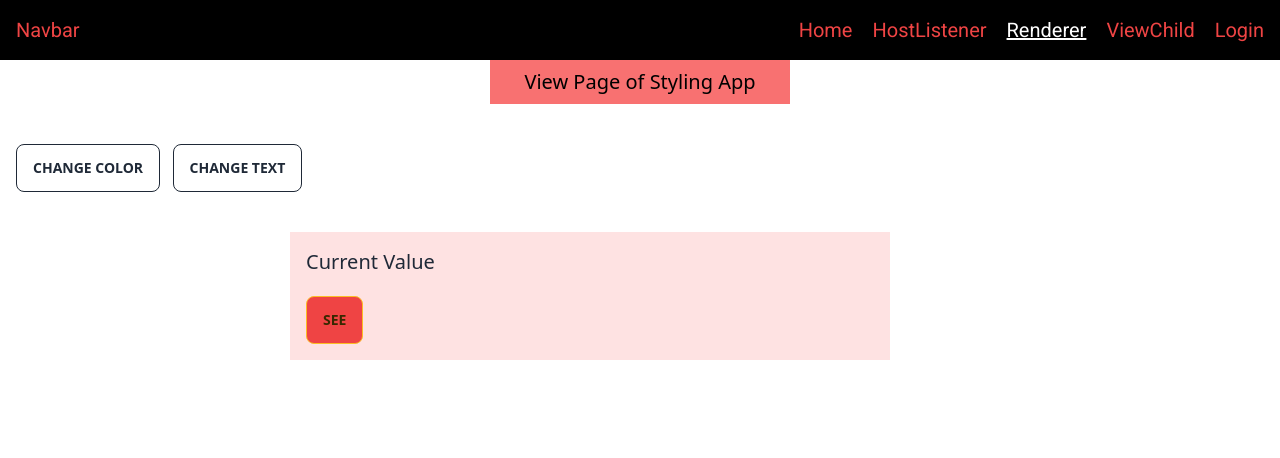
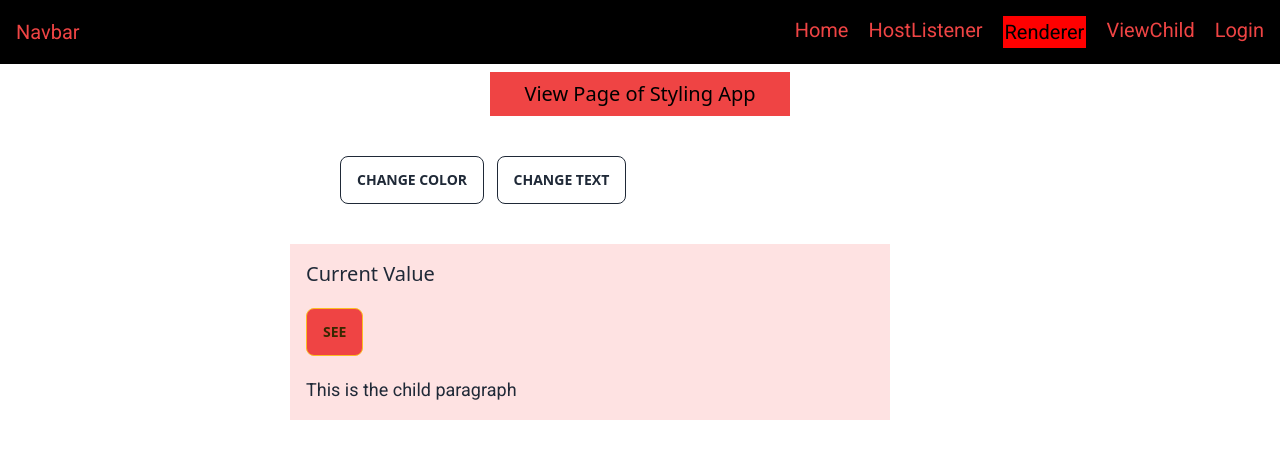
Before and after one commit to 360abhi/AngularHostListener, an Angular app: page /render in a window 1280 px wide. Shown: the top 458 px of the page. Built offline with nearby package versions, Linux system fonts and the light colour scheme.

Commit message:
child content renderer

```diff
--- a/src/app/child/child.component.html
+++ b/src/app/child/child.component.html
@@ -1,5 +1,6 @@
 
 <div class="child w-[600px] flex bg-red-100 p-4 flex-col gap-5 ">
     <p class="text-xl robotFont">Current Value</p>
-    <button class="btn btn-warning bg-red-500 mr-auto">See</button>
+    <button class="btn btn-warning bg-red-500 mr-auto" (click)="addText()">See</button>
+    <ng-content></ng-content>
 </div>
--- a/src/app/child/child.component.ts
+++ b/src/app/child/child.component.ts
@@ -1,10 +1,22 @@
-import { Component } from '@angular/core';
+import { AfterContentInit, Component, ContentChild, ElementRef, Renderer2 } from '@angular/core';
 
 @Component({
   selector: 'app-child',
   templateUrl: './child.component.html',
   styleUrls: ['./child.component.css']
 })
-export class ChildComponent {
+export class ChildComponent  {
+
+  @ContentChild('childcont') childparagraph : ElementRef;
+
+  constructor(private renderer: Renderer2){}
+
+  addText() : void {
+    let text = this.renderer.createText(" this is the added text");
+    this.renderer.appendChild(this.childparagraph.nativeElement,text);
+  }
+
+
+
 
 }
--- a/src/app/renderview/renderview.component.html
+++ b/src/app/renderview/renderview.component.html
@@ -1,10 +1,13 @@
-<div #box class="bg-red-400 p-2 text-black mb-10 text-xl w-[300px] mx-auto">
+<div #box class="bg-red-500 p-2 mt-2 text-black mb-10 text-xl w-[300px] mx-auto">
     <p #para class="text-center">View Page of Styling App</p>
 </div>
-
-<button class="btn btn-outline" (click)="changeColor()">Change Color</button> &nbsp;
-<button class="btn btn-outline" (click)="changeText()">Change Text</button>
+<div class="mx-auto w-[600px]">
+    <button class="btn btn-outline " (click)="changeColor()">Change Color</button> &nbsp;
+    <button class="btn btn-outline" (click)="changeText()">Change Text</button>
+</div>
 
 <div class="mx-auto mt-10 w-[700px]">
-    <app-child></app-child>
+    <app-child>
+        <p class="text-lg robotoFont" #childcont>This is the child paragraph</p>
+    </app-child>
 </div>
--- a/src/styles.css
+++ b/src/styles.css
@@ -10,8 +10,7 @@
 }
 
 .active{
-    background: #000;
-    color:white;
-    text-decoration: underline;
-
+    background: red;
+    color:black;
+    padding: 2px;
 }
```
